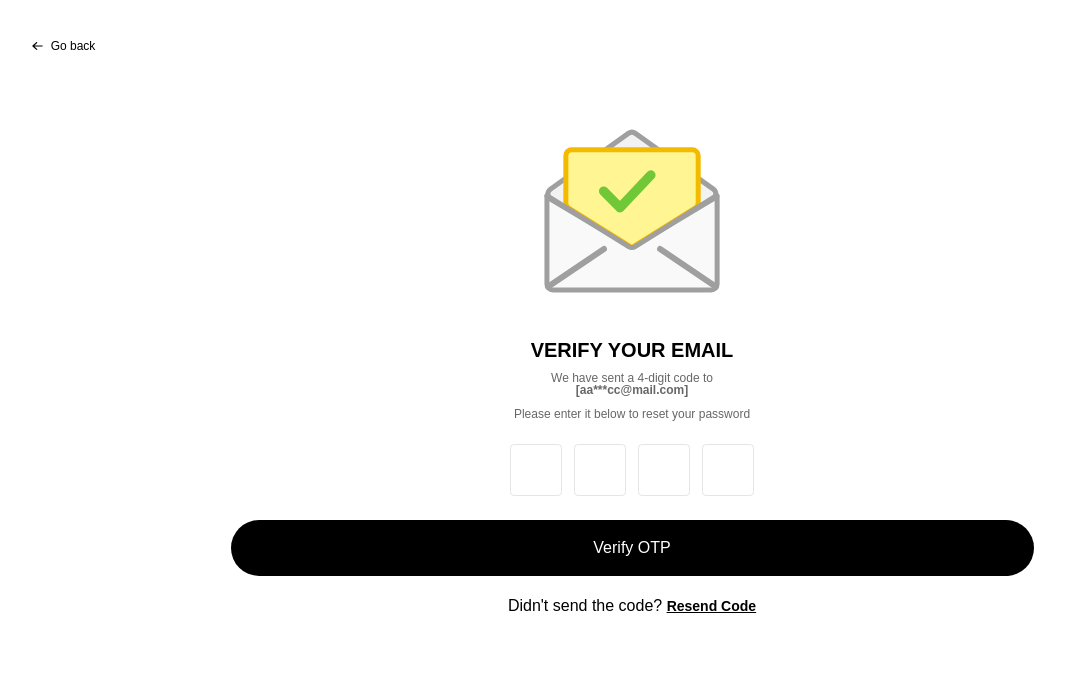
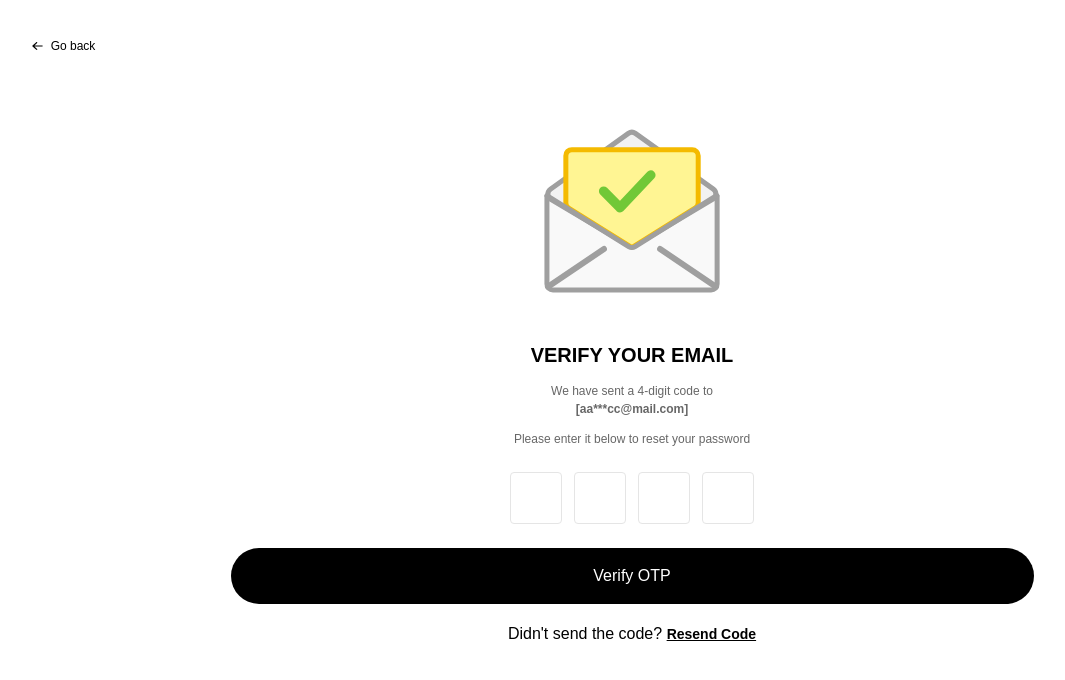
Before and after one commit to brsekani/shop.co, a Next.js app: page /auth/forgot-password/verify-otp in a window 1280 px wide. Shown: the top 680 px of the page, without its empty margins (8-1073 px from the left). Built offline with nearby package versions, Linux system fonts and the light colour scheme.

Commit message:
verify otp page

```diff
--- a/app/auth/forgot-password/verify-otp/page.tsx
+++ b/app/auth/forgot-password/verify-otp/page.tsx
@@ -1,78 +1,154 @@
-'use client'
+'use client';
 
-import React from 'react';
-import left from "@/public/svg/left.svg";
-import envelope from "@/public/svg/Envelope.svg";
+import React, { useRef } from 'react';
 import Image from 'next/image';
 import Link from 'next/link';
+import left from '@/public/svg/left.svg';
+import envelope from '@/public/svg/Envelope.svg';
 import { useFormik } from 'formik';
 import { otpSchema } from '@/app/schemas/verifyOtpSchema';
+import { useRouter } from 'next/navigation';
 
-const onSubmit = (values) => {
+interface OtpValues {
+  otp1: string;
+  otp2: string;
+  otp3: string;
+  otp4: string;
+}
+
+const VerifyOtp: React.FC = () => {
+  const router = useRouter();
+
+  const formik = useFormik<OtpValues>({
+    initialValues: {
+      otp1: "",
+      otp2: "",
+      otp3: "",
+      otp4: "",
+    },
+    validationSchema: otpSchema,
+    onSubmit: (values) => {
       const fullOtp = values.otp1 + values.otp2 + values.otp3 + values.otp4;
+      if (fullOtp.length !== 4 || !/^\d{4}$/.test(fullOtp)) {
+        alert('OTP must be 4 digits');
+        return;
+      }
+      console.log("OTP submitted:", fullOtp);
+    },
+  });
 
-    if(fullOtp !== 4) {
-        alert('otp must be 4 digits');
+  const inputRefs = [
+    useRef<HTMLInputElement>(null),
+    useRef<HTMLInputElement>(null),
+    useRef<HTMLInputElement>(null),
+    useRef<HTMLInputElement>(null),
+  ];
+
+  const handleInputChange = async (e: React.ChangeEvent<HTMLInputElement>, index: number) => {
+    const value = e.target.value;
+
+    if (!/^\d?$/.test(value)) return;
+
+    const name = `otp${index + 1}` as keyof OtpValues;
+    await formik.setFieldValue(name, value);
+
+    // Move to next input
+    if (value && index < inputRefs.length - 1) {
+      inputRefs[index + 1].current?.focus();
+    }
+
+    // ✅ Check if all 4 digits are entered
+    const values = {
+      ...formik.values,
+      [name]: value
+    };
+    const allDigitsFilled = Object.values(values).every((val) => val.length === 1);
+
+    if (allDigitsFilled) {
+      // You can validate or submit here if needed
+      formik.handleSubmit();
+      // ✅ Navigate
+      router.push('/auth/forgot-password/verify-otp/new-password');
+    }
+  };
+
+  const handleKeyDown = (e: React.KeyboardEvent<HTMLInputElement>, index: number) => {
+    const name = `otp${index + 1}` as keyof OtpValues;
+    if (e.key === "Backspace") {
+      if (formik.values[name] === "") {
+        if (index > 0) {
+          const prevInput = inputRefs[index - 1].current;
+          formik.setFieldValue(`otp${index}` as keyof OtpValues, "");
+          prevInput?.focus();
+        }
+      } else {
+        formik.setFieldValue(name, "");
       }
     }
+  };
 
-const VerifyOtp : React.FC = () => {
-    const {handleSubmit, handleChange, values, handleBlur} = useFormik({
-        initialValues : {
-            otp1 : "",
-            otp2 : "",
-            otp3 : "",
-            otp4 : "",
-        },
-
-        validationSchema : otpSchema,
-        onSubmit
-    })
   return (
-        <>
-             <div className='bg-[#ffffff] p-6 lg:p-10 fixed z-20 top-0 left-0 w-full h-full'>
-                                   {/* go back */}
+    <div className="bg-[#ffffff] p-6 lg:p-10 fixed z-20 top-0 left-0 w-full h-full">
+      {/* Go Back */}
       <div className="flex items-center gap-x-[8px]">
         <button className="text-[12px] font-normal text-[#000000]">
           <Link href="/auth/forgot-password" className="flex items-center gap-x-2">
-                <Image src={left} alt="arrow right" className="w-[10.67px]"/> <span className="text-[12px] font-normal text-[#000000] leading-[100%]"> Go back
-                    </span>
+            <Image src={left} alt="arrow left" className="w-[10.67px]" />
+            <span className="text-[12px] font-normal text-[#000000] leading-[100%]">Go back</span>
           </Link>
         </button>
       </div>
-
-               <div className='mt-12 lg:max-w-[803px] mx-auto'>
-                <div className='grid place-items-center mb-8'>
-                <Image src={envelope} alt="envelope svg" className="w-[124px] h-[124px] lg:w-[208px] lg:h-[208px]"/>
+      <div className="mt-12 lg:max-w-[803px] mx-auto">
+        <div className="grid place-items-center mb-8">
+          <Image src={envelope} alt="envelope svg" className="w-[124px] h-[124px] lg:w-[208px] lg:h-[208px]" />
         </div>
-
         <div>
-                    <h2 className='text-[16px] leading-[100%] font-bold text-[#000000] text-center pb-3 lg:text-[20px]'>VERIFY YOUR EMAIL</h2>
-                    <h4 className="text-[12px] pb-[12px] font-normal leading-[100%] text-[#00000099] text-center">We have sent a 4-digit code to <br /> <strong>[aa***cc@mail.com]</strong> </h4>
-                    <p className='text-[12px] font-normal leading-[100%] lg:max-w-[294px] mx-auto text-center text-[#00000099] space-x-[4px] pb-6'>Please enter it below to reset your password</p>
-
-                    <form action="" onSubmit={handleSubmit}>
-                        <div className='flex flex-row justify-center gap-x-[12px] mb-6'>
-                            {[1,2,3,4].map((i) => (
-                                <input key={i} type='text' maxLength={1} onChange={handleChange} onBlur={handleBlur}  value={values[`otp${i}`]} className='border text-center font-bold w-[52px] h-[52px] text-[13x] border-[#E5E5E5] rounded-[4px] py-[14px] px-[12px]'/>
-                            ))}
+          <h2 className="text-[16px] lg:text-[20px] font-bold text-center text-[#000000] pb-3">
+            VERIFY YOUR EMAIL
+          </h2>
+          <h4 className="text-[12px] pb-[12px] font-normal text-center text-[#00000099]">
+            We have sent a 4-digit code to <br /><strong>[aa***cc@mail.com]</strong>
+          </h4>
+          <h5 className="text-[12px] font-normal text-center text-[#00000099] lg:max-w-[294px] mx-auto pb-6">
+            Please enter it below to reset your password
+          </h5>
+          <form onSubmit={formik.handleSubmit}>
+            <div className="flex flex-row justify-center gap-x-[12px] mb-6">
+              {[0, 1, 2, 3].map((i) => {
+                const name = `otp${i + 1}` as keyof OtpValues;
+                return (
+                  <input
+                    key={i}
+                    ref={inputRefs[i]}
+                    type="text"
+                    maxLength={1}
+                    name={name}
+                    value={formik.values[name]}
+                    onChange={(e) => handleInputChange(e, i)}
+                    onKeyDown={(e) => handleKeyDown(e, i)}
+                    onBlur={formik.handleBlur}
+                    className="border text-center font-bold w-[52px] h-[52px] text-[13px] border-[#E5E5E5] rounded-[4px] py-[14px] px-[12px]"
+                  />
+                );
+              })}
             </div>
-                    </form>
-                </div>
-
-                    <Link href="/auth/forgot-password/verify-otp/new-password">
-                <button className='bg-[#000000] py-[16px] mb-[18px] px-[54px] text-[#ffffff] w-full rounded-[62px]'>
+            <button
+              type="submit"
+              className="bg-[#000000] py-[16px] mb-[18px] px-[54px] text-[#ffffff] w-full rounded-[62px]"
+            >
               Verify OTP
             </button>
+          </form>
+          <p className="font-normal text-center">
+            Didn&apos;t send the code?{" "}
+            <Link href="#" className="underline text-[14px] font-bold text-[#000000]">
+              Resend Code
             </Link>
-
-                <p className='font-normal text-center'>Didn&apos;t send the code? <Link href="" className='underline text-[14px] font-bold leading-[100%] text-[#000000]'>Resend Code</Link></p>
+          </p>
         </div>
       </div>
-
-        </>
-    )
-}
-
+    </div>
+  );
+};
 
 export default VerifyOtp;
--- a/app/auth/login/page.tsx
+++ b/app/auth/login/page.tsx
@@ -90,7 +90,7 @@ const Login : React.FC = () => {
                     <input type="password" name=""  value={values.password}
                     onChange={handleChange}
                     onBlur={handleBlur} placeholder="Enter your password" id="password" className={`placeholder:text-[#00000099] placeholder:text-[12px] placeholder:leading-[100%] w-full relative rounded-[4px] border border-[#E5E5E5] py-[14px] px-[12px]  ${errors.password && touched.password ? 'input-error' : " "}`}/>
-                    <Image src={eye} alt="eye svg" className="absolute top-[35%] right-5"/>
+                    <Image src={eye} alt="eye svg" className="absolute top-[30%] right-5"/>
                         {errors.password && touched.password && <p className="error">{errors.password}</p>}
                         </div>
                     </div>
--- a/app/auth/signup/page.tsx
+++ b/app/auth/signup/page.tsx
@@ -43,13 +43,13 @@ const SignUp : React.FC = () => {
         <>
             <div className="bg-white h-full fixed z-20 top-0 left-0 w-full">
                 {/* Desktop view */}
-                <div className="grid md:grid-cols-[1fr,1fr] lg:overflow-y-auto">
+                <div className="grid md:grid-cols-[1fr,1fr]">
                 {/* mobile */}
                 <div className="lg:px-[60px] px-[24px]">
                     {/* go back */}
-               <div className="flex items-center gap-x-[8px] pb-[44px] pt-[60px]">
+               <div className="flex items-center gap-x-[8px] pb-[44px] pt-[24px]">
                 <button className="text-[12px] font-normal text-[#000000]">
-                    <Link href="/"  className=" flex items-center gap-x-2">
+                    <Link href="/auth/login"  className=" flex items-center gap-x-2">
                     <Image src={left} alt="arrow right" className="w-[10.67px]"/> <span className="text-[12px] font-normal text-[#000000] leading-[100%]"> Go back
                     </span>
                     </Link>
@@ -132,9 +132,8 @@ const SignUp : React.FC = () => {
 
             <div className="hidden md:block bg-[#F2F0F1]">
                 <div className="flex items-start relative h-[663px] w-[712px]">
-                    <div>
-
-                <Image src={heroImage} alt="hero image" className=""/>
+                    <div className="">
+                         <Image width={712} height={663} src={heroImage} alt="hero image" className="object-cover"/>
                     </div>
                   <Image
               src={star}
```
Lines whose indentation alone changed are shown as unchanged.
